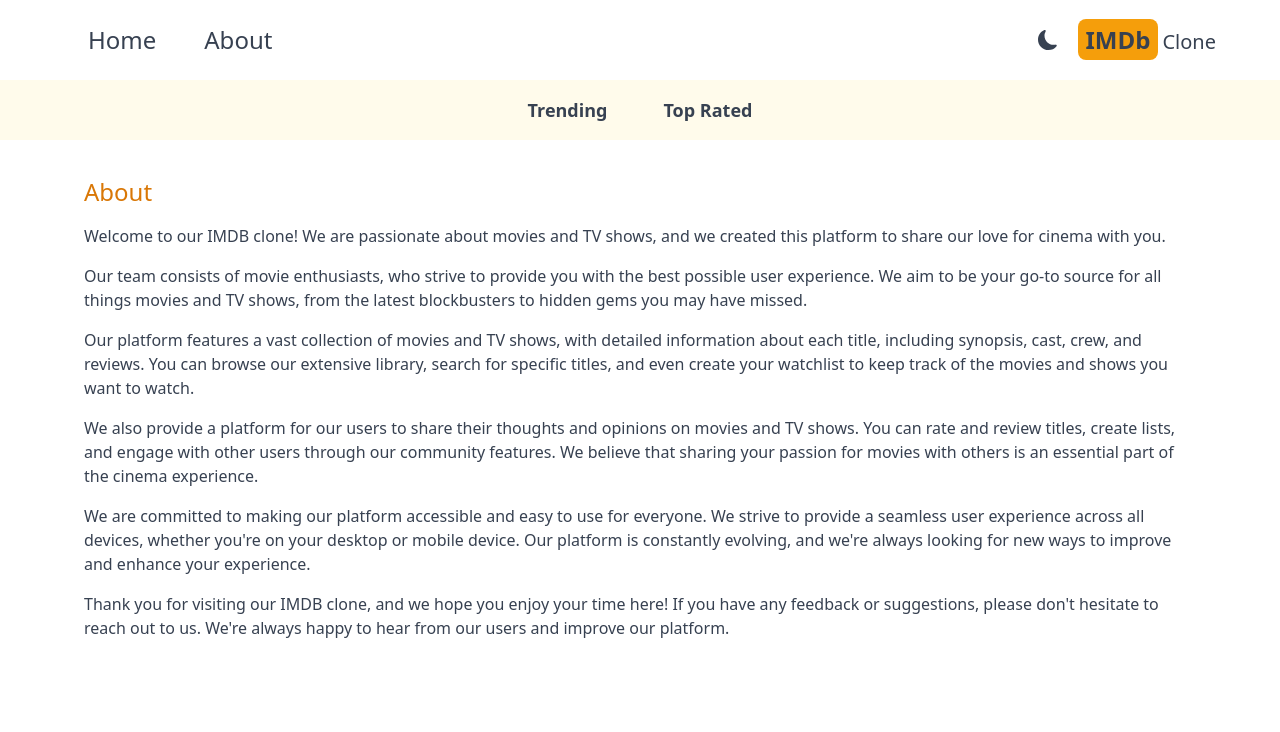
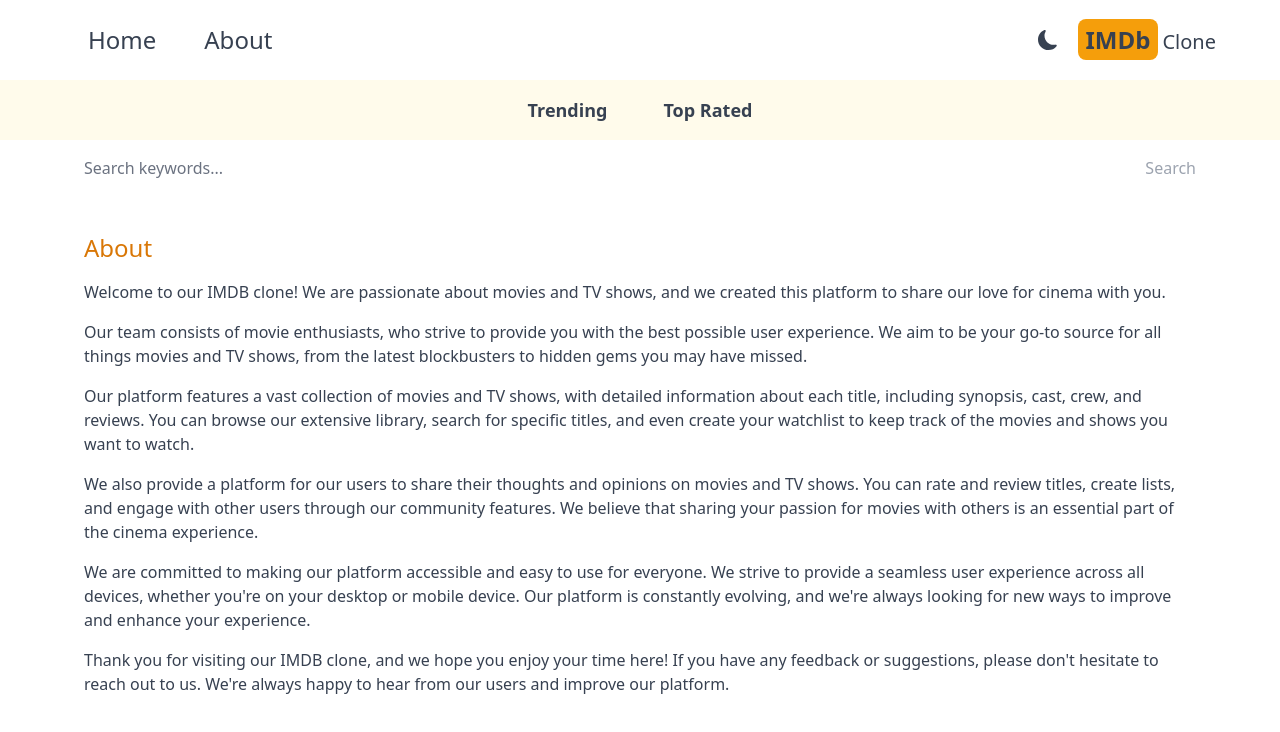
Before and after one commit to alexander-kohler/imdb-clone, a Next.js app: page /about in a window 1280 px wide. Shown: the top 732 px of the page. Built offline with nearby package versions, Linux system fonts and the light colour scheme.

Commit message:
add search function

```diff
--- /dev/null
+++ b/src/app/components/Searchbox.tsx
@@ -0,0 +1,38 @@
+"use client";
+
+import react, { useEffect } from "react";
+import { useRouter } from "next/navigation";
+
+export default function Searchbox() {
+  const [search, setSearch] = react.useState("");
+
+  const router = useRouter();
+
+  function handleSubmit(e: any) {
+    e.preventDefault();
+    if (!search) return;
+    router.push(`/search/${search}`);
+  }
+
+  return (
+    <form
+      onSubmit={handleSubmit}
+      className="flex max-w-6xl mx-auto justify-between items-center px-5 "
+    >
+      <input
+        onChange={(e) => setSearch(e.target.value)}
+        type="text"
+        placeholder="Search keywords..."
+        className="w-full h-14 rounded-sm placeholder-gray-500 outline-none bg-transparent flex-1"
+        value={search}
+      />
+      <button
+        disabled={!search}
+        type="submit"
+        className="text-amber-600 disabled:text-gray-400"
+      >
+        Search
+      </button>
+    </form>
+  );
+}
--- a/src/app/layout.tsx
+++ b/src/app/layout.tsx
@@ -1,6 +1,7 @@
 import Providers from "./Providers";
 import Header from "./components/Header";
 import Navbar from "./components/Navbar";
+import Searchbox from "./components/Searchbox";
 import "./globals.css";
 
 export const metadata = {
@@ -23,6 +24,7 @@
           {/* Navbar */}
           <Navbar />
           {/* SearchBox */}
+          <Searchbox />
 
           {children}
         </Providers>
--- a/src/app/movie/[id]/page.tsx
+++ b/src/app/movie/[id]/page.tsx
@@ -10,7 +10,7 @@
 
 export default async function Movie({ params }: any) {
   const movie = await getMovie(params.id);
-  console.log(movie);
+  //console.log(movie);
   return (
     <div className="w-full">
       <div className="p-4 md:pt-8 flex flex-col md:flex-row items-center content-center max-w-6xl mx-auto md:space-x-6">
--- /dev/null
+++ b/src/app/search/[searchTerm]/page.tsx
@@ -0,0 +1,30 @@
+import Results from "@/app/components/Results";
+import React from "react";
+
+export default async function SearchPage({ params }: any) {
+  const res = await fetch(
+    `
+    https://api.themoviedb.org/3/search/movie?api_key=${process.env.API_KEY}&query=${params.searchTerm}&page=1&language=en-US`
+  );
+
+  if (!res.ok) {
+    console.error("API error: ", res.status, res.statusText);
+    throw new Error("Error fetching data");
+  }
+  const data = await res.json();
+  //   console.log(data);
+
+  const results = data.results;
+
+  //   console.log(results);
+
+  return (
+    <div>
+      {results && results.length === 0 && (
+        <h1 className="text-center pt-6">No results found</h1>
+      )}
+
+      {results && <Results results={results} />}
+    </div>
+  );
+}
```
